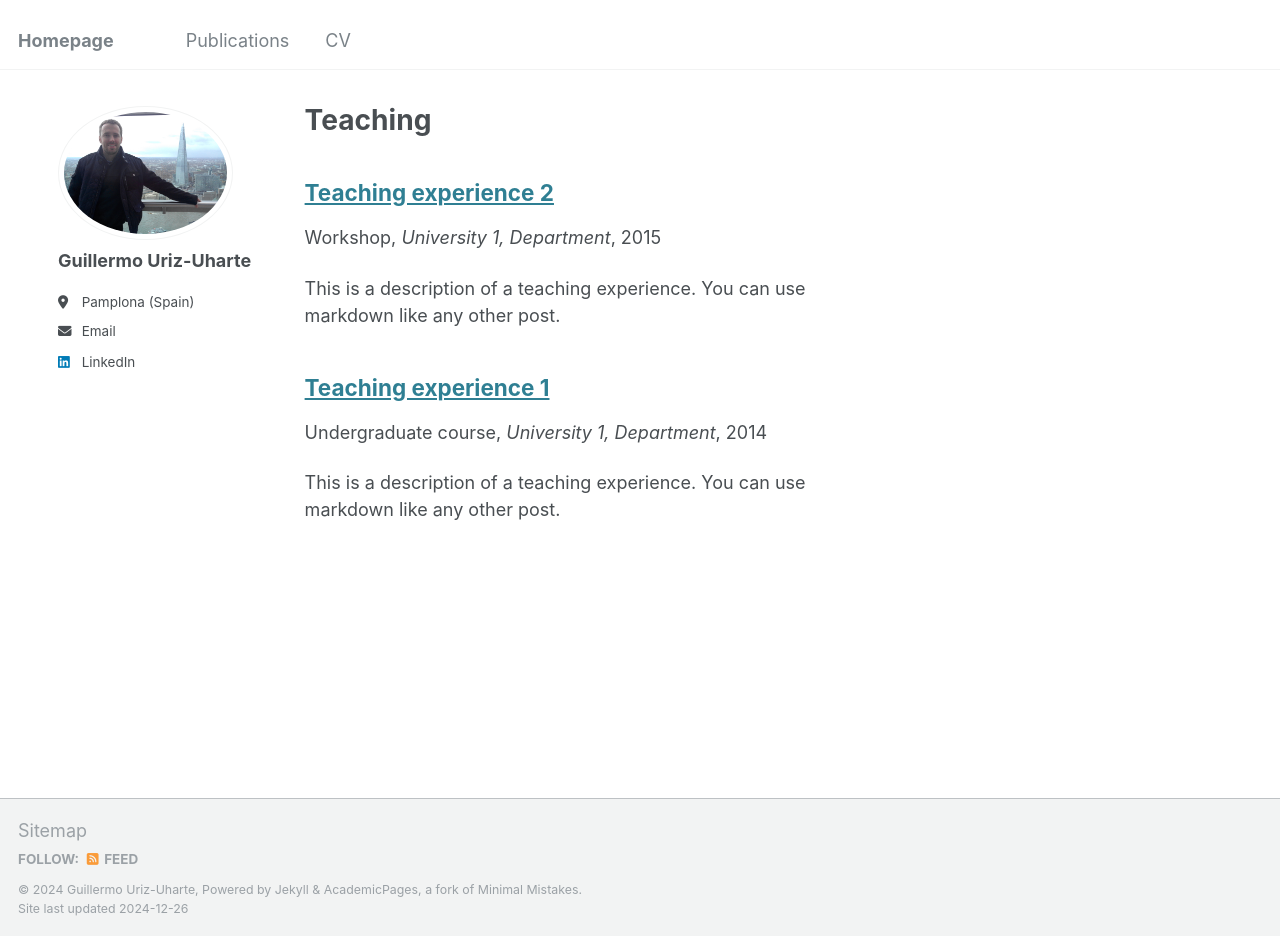
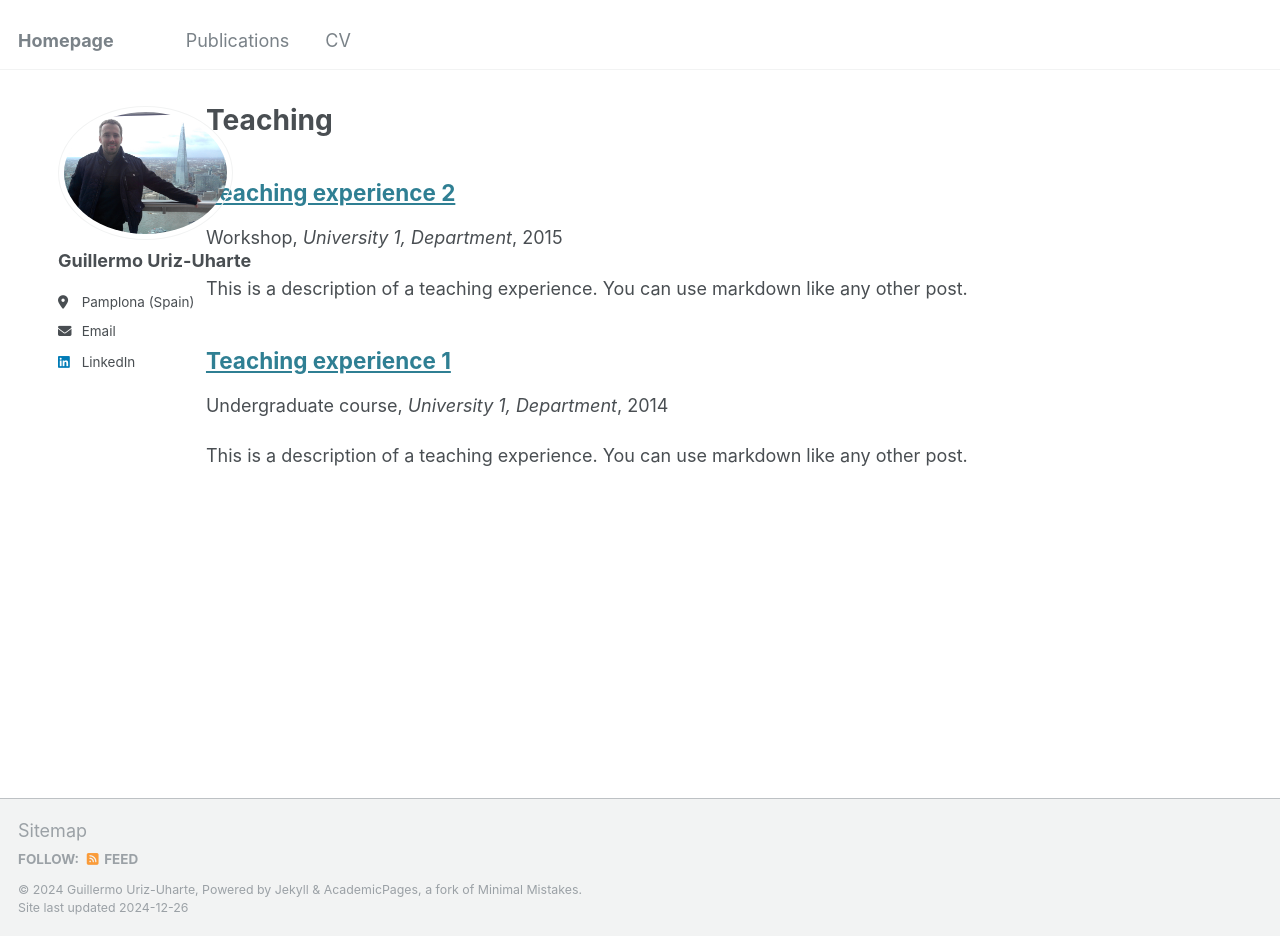
Before and after one commit to GuilleUriz/guillermouriz, a Jekyll site: the page built from _pages/teaching.html, in a window 1280 px wide and 936 px high. Built offline with Jekyll 4.4.1, drawn with Linux system fonts in a browser that asks for light colours.

Commit message:
Update _archive.scss

```diff
--- a/_sass/_archive.scss
+++ b/_sass/_archive.scss
@@ -10,7 +10,7 @@
   }
 
   @include breakpoint($large) {
-    @include span(10 of 12 last);
+    @include span(11 of 12 last); // Changed from 10 to 11 to make lines longer
     @include prefix(0.5 of 12);
   }
 
@@ -91,15 +91,15 @@
 
 .list__item {
   @include breakpoint($medium) {
-    padding-right: $right-sidebar-width-narrow;
+    padding-right: $right-sidebar-width-narrow / 2; // Reduced padding
   }
 
   @include breakpoint($large) {
-    padding-right: $right-sidebar-width;
+    padding-right: $right-sidebar-width / 2; // Reduced padding
   }
 
   @include breakpoint($x-large) {
-    padding-right: $right-sidebar-width-wide;
+    padding-right: $right-sidebar-width-wide / 2; // Reduced padding
   }
 
   .page__meta {
```
